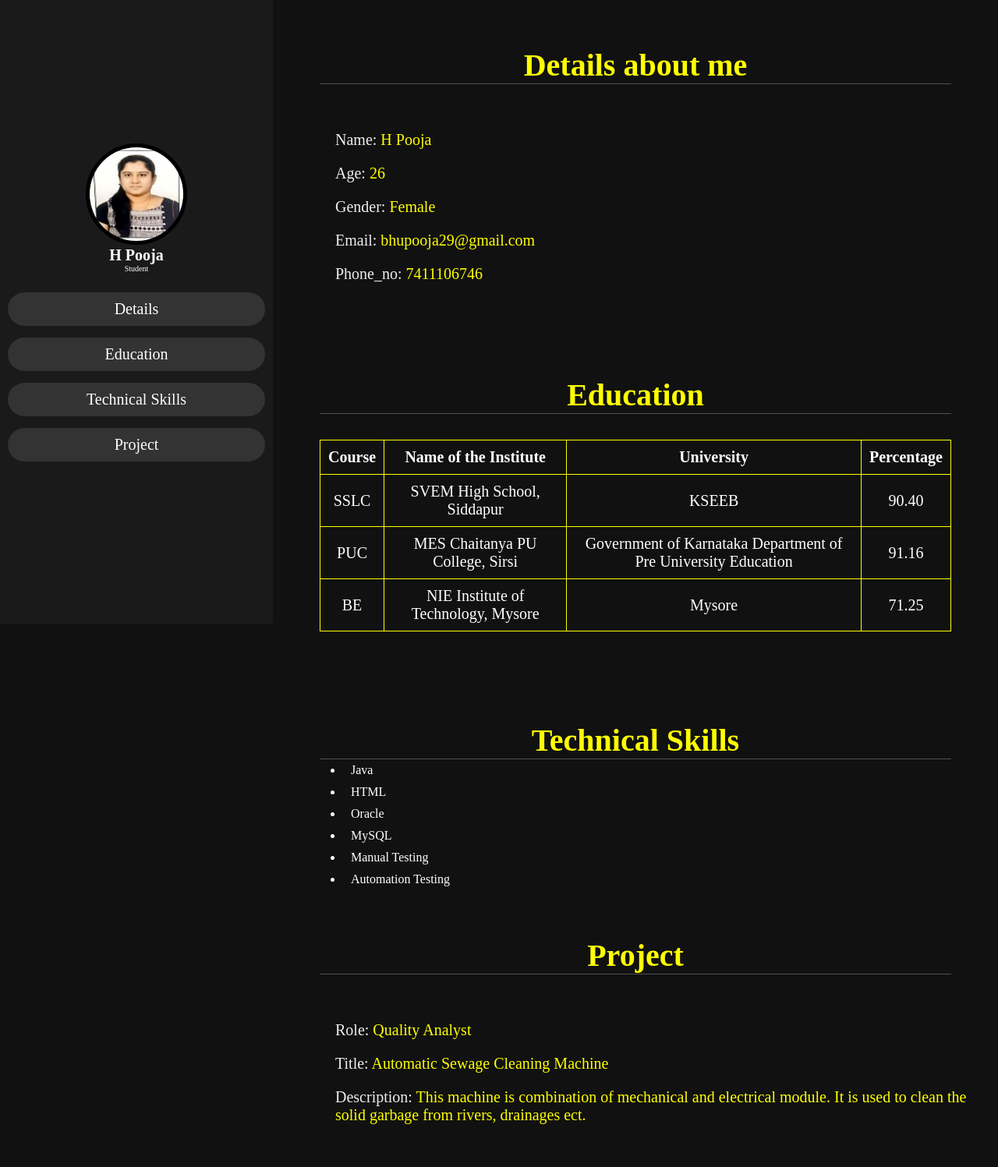
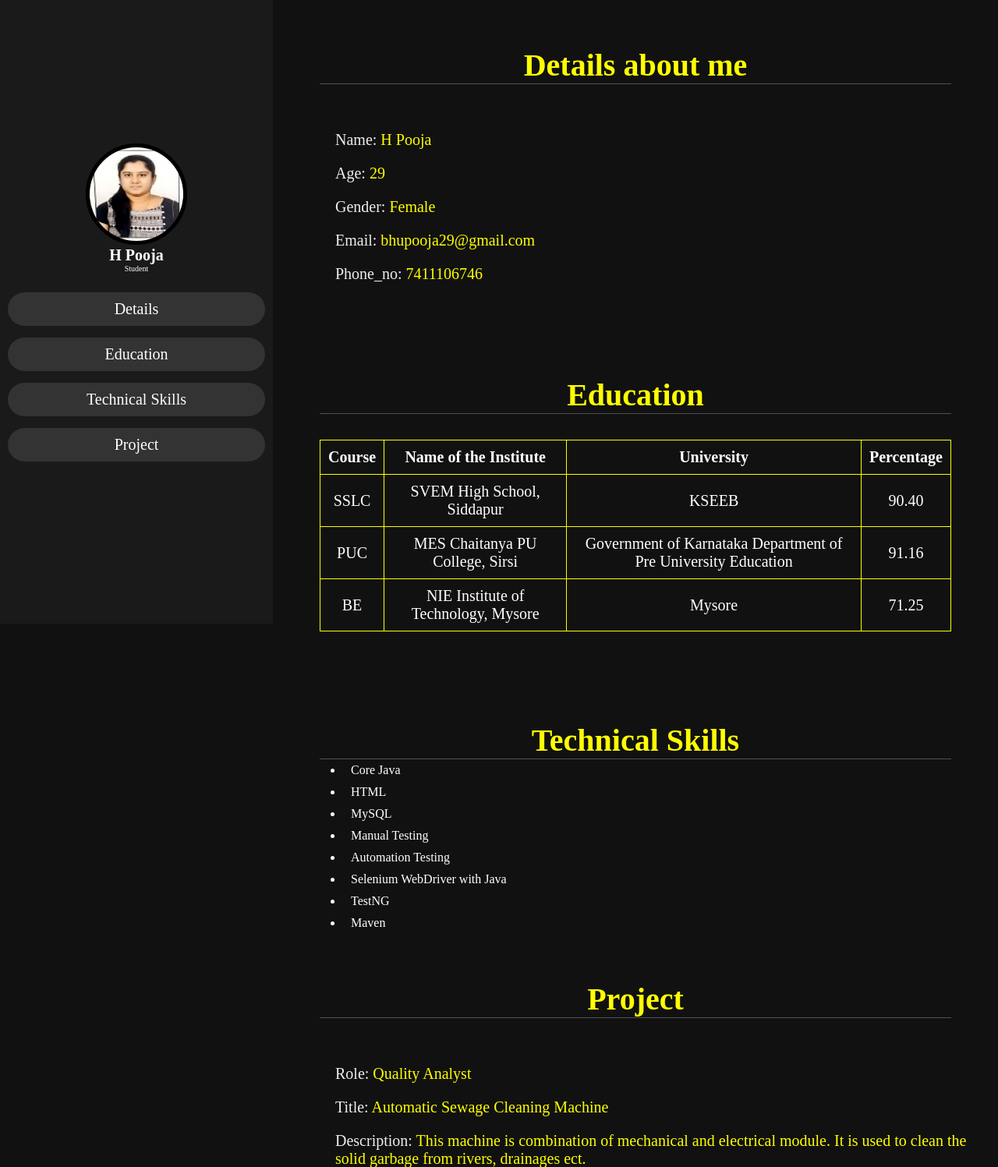
Before and after one commit to poojah2022/Portfolio.github.io, a plain HTML site: page index.html in a window 1280 px wide. Shown: the top 1497 px of the page at 78% size. Drawn offline with Linux system fonts and the light colour scheme.

Commit message:
Update index.html

```diff
--- a/index.html
+++ b/index.html
@@ -28,7 +28,7 @@
         <div class="Row">
         <div class="det">
              <h3><span>Name: </span>H Pooja</h3>
-             <h3><span>Age: </span>26</h3>
+             <h3><span>Age: </span>29</h3>
              <h3><span>Gender: </span>Female</h3>
              <h3><span>Email: </span>bhupooja29@gmail.com</h3>
              <h3><span>Phone_no: </span>7411106746</h3>
@@ -69,12 +69,14 @@
     <h1 class="head"><span>Technical Skills</span></h1>
     <div>
     <ul id="lis">
-        <li>Java</li>
+        <li>Core Java</li>
         <li>HTML</li>
-        <li>Oracle</li>
         <li>MySQL</li>
         <li>Manual Testing</li>
         <li>Automation Testing</li>
+        <li>Selenium WebDriver with Java</li>
+        <li>TestNG</li>
+        <li>Maven</li>
     </ul>
 </div>
 </section>
```
